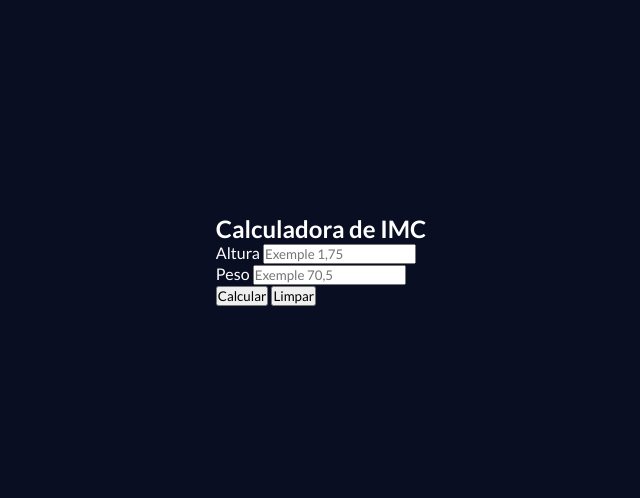
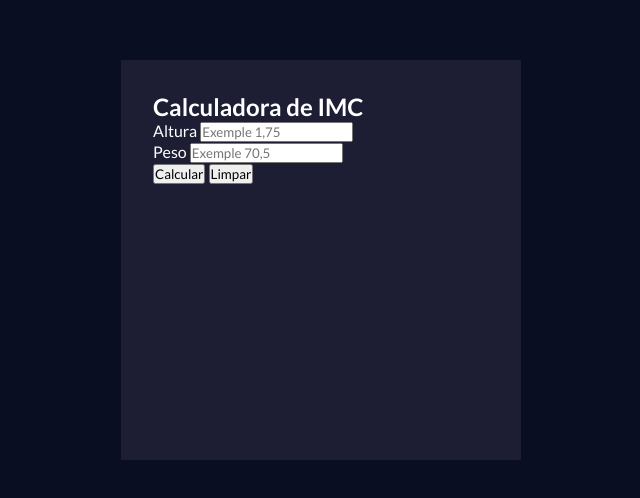
Before and after one commit to kscarvalho/Calculadora-_imc, a plain HTML site: page index.html in a window 1280 px wide. Shown: the part 140-638 px from the top of the page, without its empty margins (319-959 px from the left). Drawn offline with Linux system fonts and the light colour scheme.

Commit message:
style .container

```diff
--- a/css/styles.css
+++ b/css/styles.css
@@ -17,3 +17,10 @@ body {
 .hide {
   display: none !important;
 }
+
+.container {
+  min-width: 400px;
+  min-height: 400px;
+  background-color: #1d1e33;
+  padding: 2rem;
+}
```
